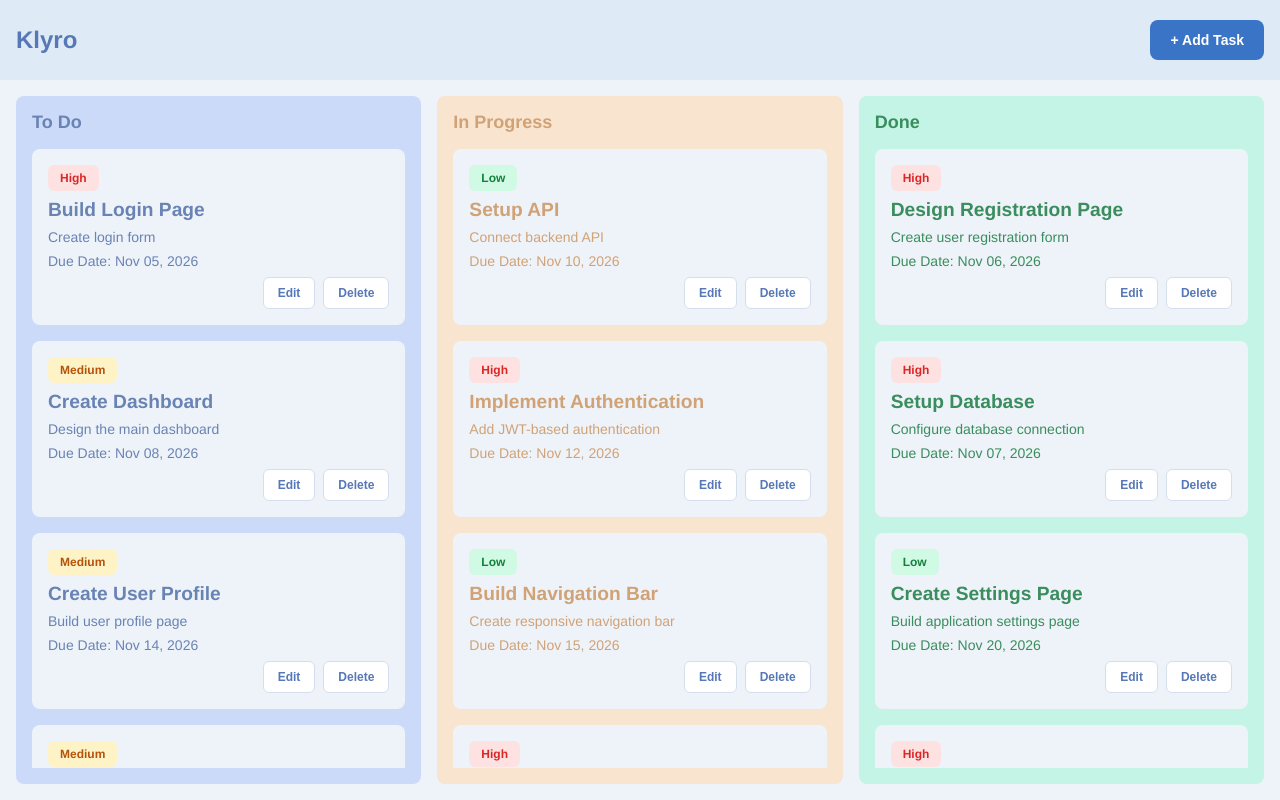
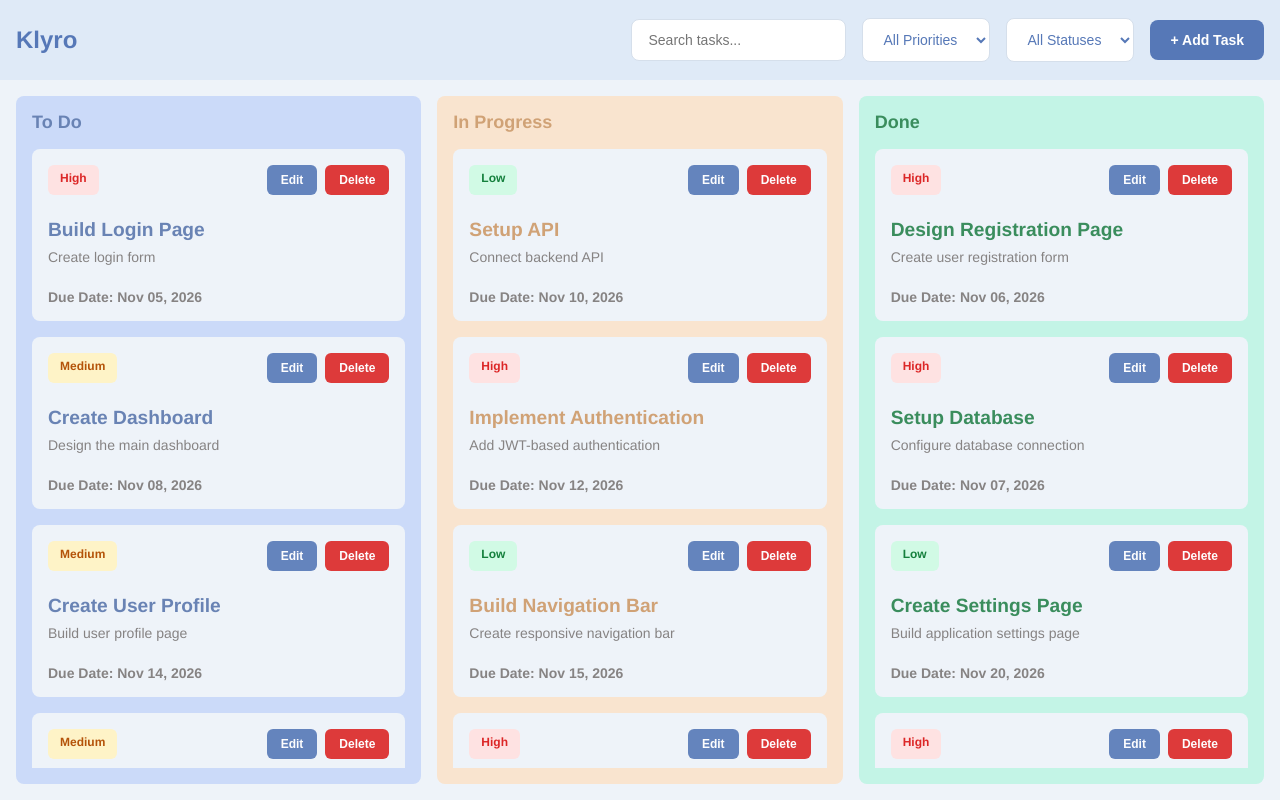
Before and after one commit to novix-vertex/SCS3-Klyro, a React (Vite) app: page / in a window 1280 px wide. Built offline with nearby package versions, Linux system fonts and the light colour scheme.

Commit message:
- Search & Filter feature added - UI refined a bit to look good - Scrollbar removed but scrolling will work as it is

```diff
--- a/src/App.jsx
+++ b/src/App.jsx
@@ -7,15 +7,22 @@ import { useState } from "react";
 
 const App = () => {
   const { isModalOpen, openModal, closeModal } = useModal();
-  const { tasks, addTask, deleteTask, editTask, updateTaskStatus } = useTasks();
+  const { tasks,
+    addTask,
+    deleteTask,
+    editTask,
+    updateTaskStatus,
+    searchTasks } = useTasks();
 
   const [editingTask, setEditingTask] = useState(null);
+  const [searchText, setSearchText] = useState("");
+  const [priorityFilter, setPriorityFilter] = useState("all");
+  const [statusFilter, setStatusFilter] = useState("all");
 
   const handleEditClick = (task) => {
     setEditingTask(task);
     openModal();
   };
-
   const handleTaskSubmit = (formData) => {
     if (editingTask) {
       editTask(editingTask.id, formData);
@@ -26,12 +33,29 @@ const App = () => {
     setEditingTask(null);
     closeModal();
   };
+  const filteredTasks = searchTasks(searchText.trim()).filter((task) => {
+    const matchesPriority =
+      priorityFilter === "all" || task.priority === priorityFilter;
+
+    const matchesStatus =
+      statusFilter === "all" || task.status === statusFilter;
+
+    return matchesPriority && matchesStatus;
+  });
 
   return (
     <div>
-      <Header onAddTask={openModal} />
+      <Header
+        onAddTask={openModal}
+        searchText={searchText}
+        onSearchChange={setSearchText}
+        priorityFilter={priorityFilter}
+        onPriorityChange={setPriorityFilter}
+        statusFilter={statusFilter}
+        onStatusChange={setStatusFilter}
+      />
       <Board
-        tasks={tasks}
+        tasks={filteredTasks}
         onDeleteTask={deleteTask}
         onEditTask={handleEditClick}
         onUpdateTaskStatus={updateTaskStatus}
--- a/src/components/Header.jsx
+++ b/src/components/Header.jsx
@@ -1,10 +1,48 @@
-const Header = ({ onAddTask }) => {
+const Header = ({
+    onAddTask,
+    searchText,
+    onSearchChange,
+    priorityFilter,
+    onPriorityChange,
+    statusFilter,
+    onStatusChange
+}) => {
     return (
         <header>
             <h1>Klyro</h1>
-            <button onClick={onAddTask}>+ Add Task</button>
+
+            <div className="header-actions">
+                <input
+                    type="text"
+                    placeholder="Search tasks..."
+                    value={searchText}
+                    onChange={(e) => onSearchChange(e.target.value)}
+                />
+
+                <select
+                    value={priorityFilter}
+                    onChange={(e) => onPriorityChange(e.target.value)}
+                >
+                    <option value="all">All Priorities</option>
+                    <option value="Low">Low</option>
+                    <option value="Medium">Medium</option>
+                    <option value="High">High</option>
+                </select>
+
+                <select
+                    value={statusFilter}
+                    onChange={(e) => onStatusChange(e.target.value)}
+                >
+                    <option value="all">All Statuses</option>
+                    <option value="todo">To Do</option>
+                    <option value="ongoing">In Progress</option>
+                    <option value="completed">Completed</option>
+                </select>
+
+                <button onClick={onAddTask}>+ Add Task</button>
+            </div>
         </header>
-    )
-}
+    );
+};
 
-export default Header
+export default Header;
--- a/src/components/TaskCard.jsx
+++ b/src/components/TaskCard.jsx
@@ -8,14 +8,13 @@ const TaskCard = ({ task, onDeleteTask, onEditTask }) => {
                 e.dataTransfer.setData("taskId", task.id);
             }}
         >
+            <div className="task-card-top">
                 <span className={`priority-${task.priority.toLowerCase()}`}>
                     {task.priority}
                 </span>
-            <h3>{task.title}</h3>
-            <p>{task.description}</p>
-            <p>Due Date: {formatDate(task.dueDate)}</p>
                 <div className="task-card-actions">
                     <button
+                        className="task-edit-btn"
                         type="button"
                         onClick={() => onEditTask(task)}
                     >
@@ -23,6 +22,7 @@ const TaskCard = ({ task, onDeleteTask, onEditTask }) => {
                     </button>
 
                     <button
+                        className="task-delete-btn"
                         type="button"
                         onClick={() => onDeleteTask(task.id)}
                     >
@@ -30,6 +30,12 @@ const TaskCard = ({ task, onDeleteTask, onEditTask }) => {
                     </button>
                 </div>
             </div>
+
+            <h3 className="task-title">{task.title}</h3>
+            <p className="task-desc">{task.description}</p>
+            <p className="task-due-date">Due Date: {formatDate(task.dueDate)}</p>
+
+        </div>
     )
 }
 
--- a/src/hooks/useTasks.js
+++ b/src/hooks/useTasks.js
@@ -198,12 +198,19 @@ const useTasks = () => {
         );
     };
 
+    const searchTasks = (searchText) => {
+        return tasks.filter((task) =>
+            task.title.toLowerCase().includes(searchText.toLowerCase())
+        );
+    };
+
     return {
         tasks,
         addTask,
         deleteTask,
         editTask,
-        updateTaskStatus
+        updateTaskStatus,
+        searchTasks
     };
 };
 
--- a/src/index.css
+++ b/src/index.css
@@ -9,7 +9,6 @@
   --color-modal-overlay: #00000080;
   --color-modal-background: #ffffff;
 
-  --color-primary: #3974c6;
   --color-border: #d5dfeb;
 
   --color-todo-text: #6983B4;
@@ -29,6 +28,8 @@
 
   --priority-high-background: #FEE2E2;
   --priority-high-text: #DC2626;
+
+  --color-gray: #868383;
 }
 
 * {
@@ -48,6 +49,10 @@ body {
   font-family: Helvetica, sans-serif;
 }
 
+::-webkit-scrollbar {
+  display: none;
+}
+
 header {
   height: 5rem;
   width: 100%;
@@ -64,7 +69,7 @@ header h1 {
 }
 
 header button {
-  background-color: var(--color-primary);
+  background-color: var(--color-text);
   color: white;
   border: none;
   padding: 0.75rem 1.25rem;
@@ -76,6 +81,39 @@ header button {
 
 header button:hover {
   opacity: 0.9;
+}
+
+.header-actions {
+  display: flex;
+  align-items: center;
+  gap: 1rem;
+}
+
+.header-actions input {
+  padding: 0.75rem 1rem;
+  border: 1px solid var(--color-border);
+  border-radius: 0.5rem;
+  font-size: 0.875rem;
+  outline: none;
+}
+
+.header-actions input:focus {
+  border-color: var(--color-text);
+}
+
+.header-actions select {
+  padding: 0.75rem 1rem;
+  border: 1px solid var(--color-border);
+  border-radius: 0.5rem;
+  background-color: white;
+  color: var(--color-text);
+  font-size: 0.875rem;
+  cursor: pointer;
+  outline: none;
+}
+
+.header-actions select:focus {
+  border-color: var(--color-text);
 }
 
 .board {
@@ -127,6 +165,12 @@ header button:hover {
 
 .task-card p {
   font-size: 0.875rem;
+  color: var(--color-gray);
+}
+
+.task-due-date {
+  font-weight: bold;
+  padding-top: 1rem;
 }
 
 .task-card span {
@@ -158,20 +202,33 @@ header button:hover {
   gap: 0.5rem;
 }
 
+.task-card-top {
+  display: flex;
+  align-items: top;
+  justify-content: space-between;
+  gap: 0.5rem;
+  padding-bottom: 1rem;
+}
+
 .task-card-actions button {
   padding: 0.5rem 0.875rem;
-  border: 1px solid var(--color-border);
+  border: none;
   border-radius: 0.375rem;
-  background-color: white;
-  color: var(--color-text);
   font-size: 0.75rem;
   font-weight: 600;
   cursor: pointer;
+  color: white;
 }
 
-.task-card-actions button:hover {
-  background-color: var(--color-header-background);
+.task-edit-btn {
+  background-color: var(--color-text);
+  opacity: 0.9;
 }
+.task-delete-btn {
+  background-color: var(--priority-high-text);
+  opacity: 0.9;
+}
+
 
 .todo-column {
   background-color: var(--color-todo-background);
@@ -273,7 +330,7 @@ header button:hover {
 .modal input:focus,
 .modal textarea:focus,
 .modal select:focus {
-  border-color: var(--color-primary);
+  border-color: var(--color-text);
 }
 
 .modal-actions {
@@ -298,8 +355,8 @@ header button:hover {
 }
 
 .modal-actions button[type="submit"] {
-  background-color: var(--color-primary);
-  border: 1px solid var(--color-primary);
+  background-color: var(--color-text);
+  border: 1px solid var(--color-text);
   color: white;
 }
 
```
Lines whose indentation alone changed are shown as unchanged.
